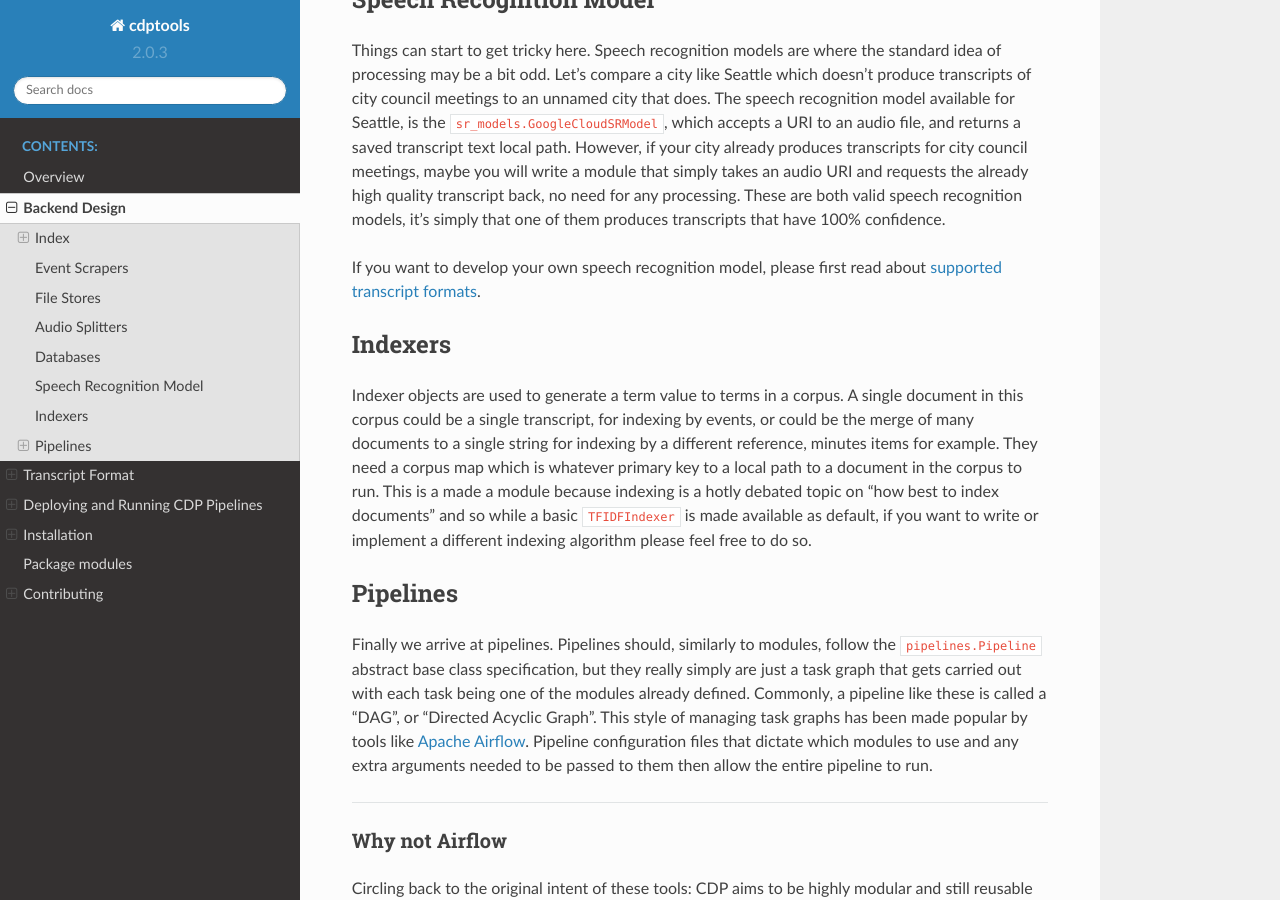
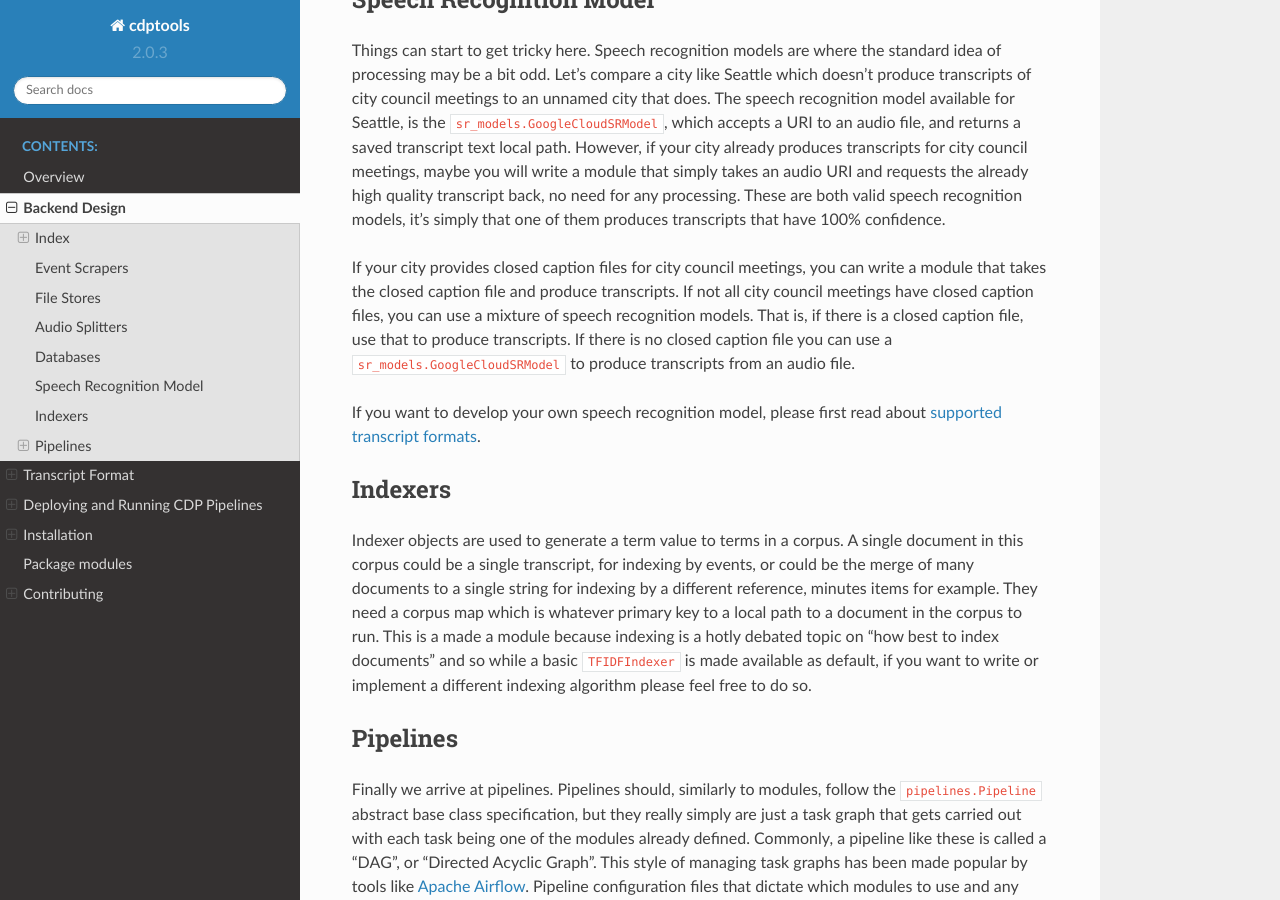
Before and after one commit to CouncilDataProject/cdptools_v2, a Sphinx documentation site: the page built from docs/system_design.md, in a window 1280 px wide and 900 px high, scrolled down 2820 px. Built offline with Sphinx 7.4.7 and the Read the Docs theme 2.0.0, drawn with Linux system fonts in a browser that asks for light colours; pages that are not in the unit, such as notebooks, are missing from menus.

```diff
--- a/docs/system_design.md
+++ b/docs/system_design.md
@@ -89,6 +89,11 @@ transcripts for city council meetings, maybe you will write a module that simply
 already high quality transcript back, no need for any processing. These are both valid speech recognition models, it's
 simply that one of them produces transcripts that have 100% confidence.
 
+If your city provides closed caption files for city council meetings, you can write a module that takes the closed caption
+file and produce transcripts. If not all city council meetings have closed caption files, you can use a mixture of speech
+recognition models. That is, if there is a closed caption file, use that to produce transcripts. If there is no closed
+caption file you can use a `sr_models.GoogleCloudSRModel` to produce transcripts from an audio file.
+
 If you want to develop your own speech recognition model, please first read about
 [supported transcript formats](transcript_formats.html).
 
--- a/setup.py
+++ b/setup.py
@@ -52,7 +52,9 @@ requirements = [
     "python-Levenshtein==0.12.0",
     "requests==2.22.0",
     "schedule==0.6.0",
-    "tika==1.19"
+    "tika==1.19",
+    "webvtt-py==0.4.3",
+    "truecase==0.0.5"
 ]
 
 local_requirements = [
```
Also changed, not shown: docs/transcript_formats.md (+35 -4 lines), 1 other file.
